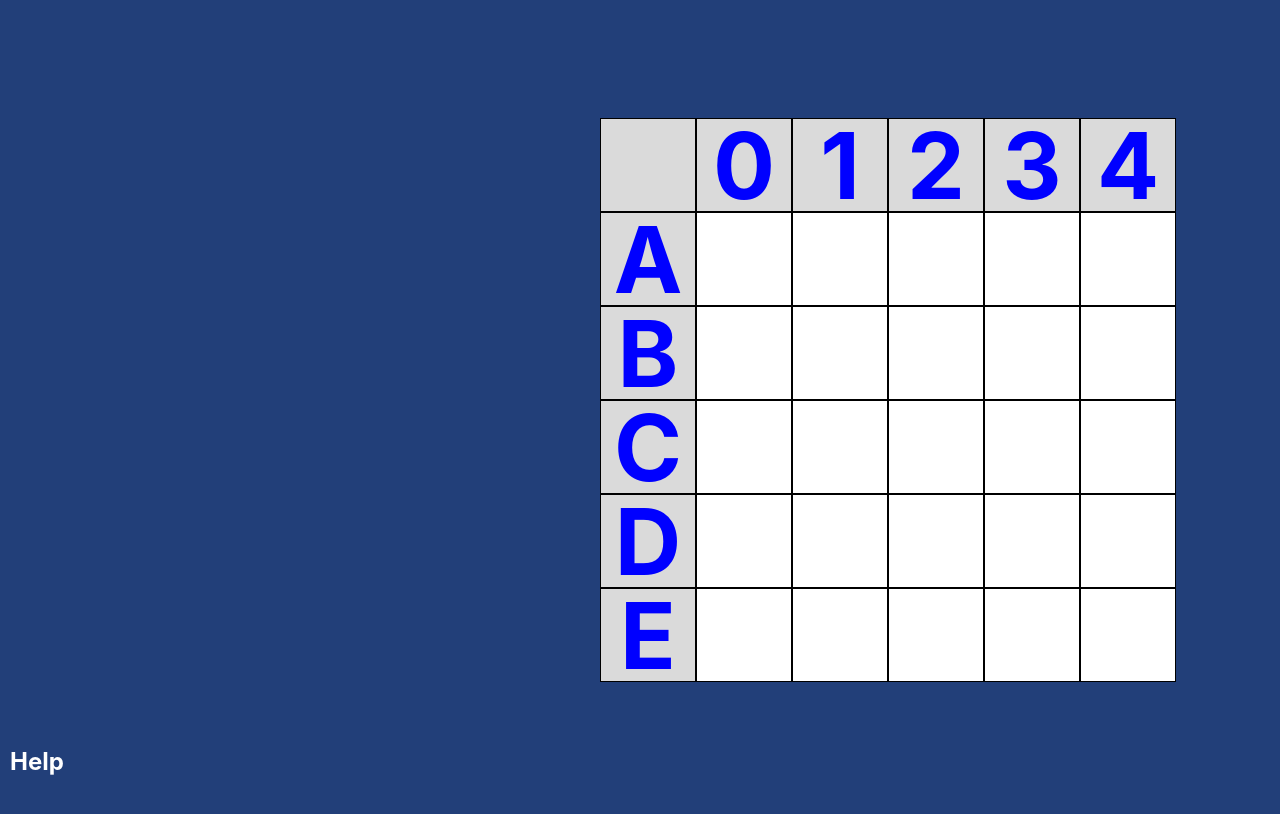
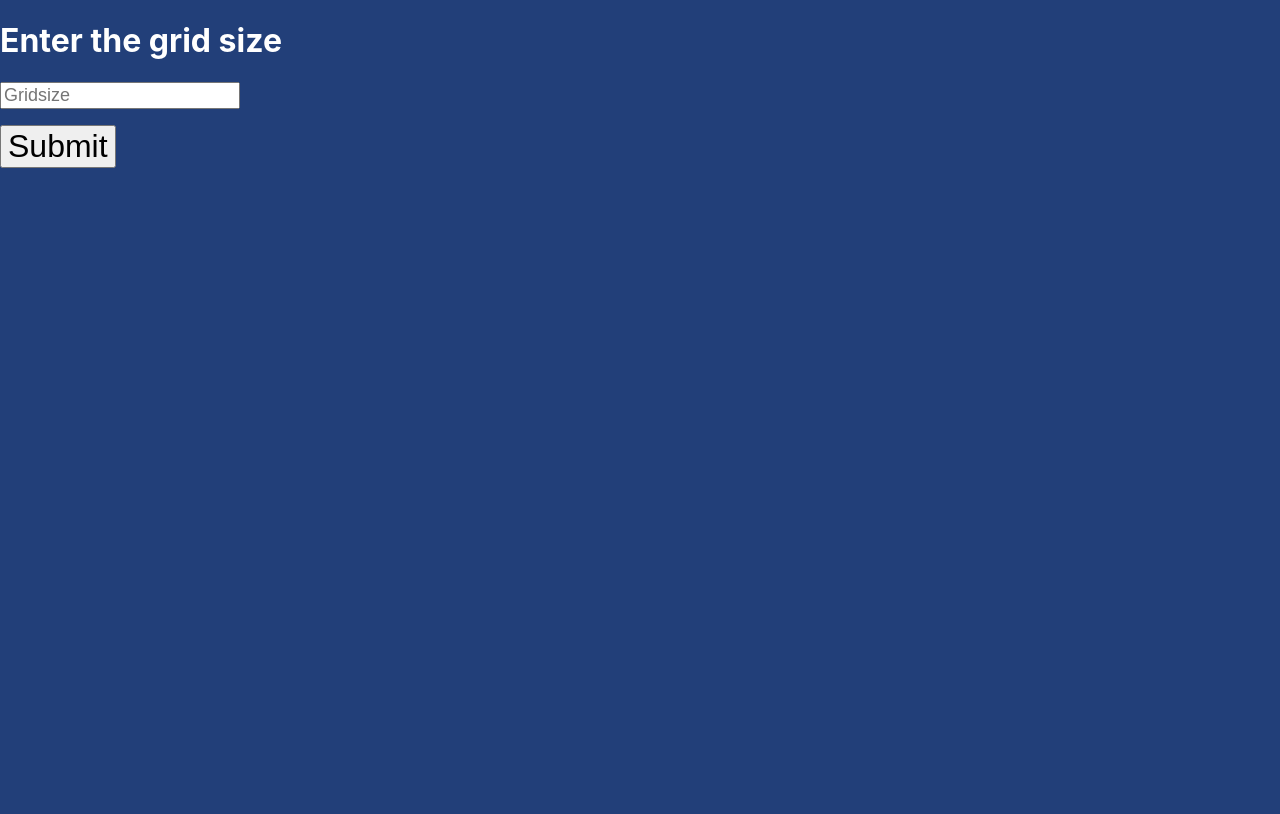
Before and after one commit to DoduRH/pirate-game, a React (Create React App) app: page / in a window 1280 px wide. Shown: the top 814 px of the page. Built offline with nearby package versions, Linux system fonts and the light colour scheme.

Commit message:
Default to asking for grid size

```diff
--- a/src/features/pirateSlice.ts
+++ b/src/features/pirateSlice.ts
@@ -15,7 +15,7 @@ export interface PirateState {
 
 interface SetSquareInterface extends xyPos { }
 
-const iGridSize = 5;
+const iGridSize = -1;
 
 const initialState: PirateState = {
   grid: Array.from({ length: iGridSize },
```
